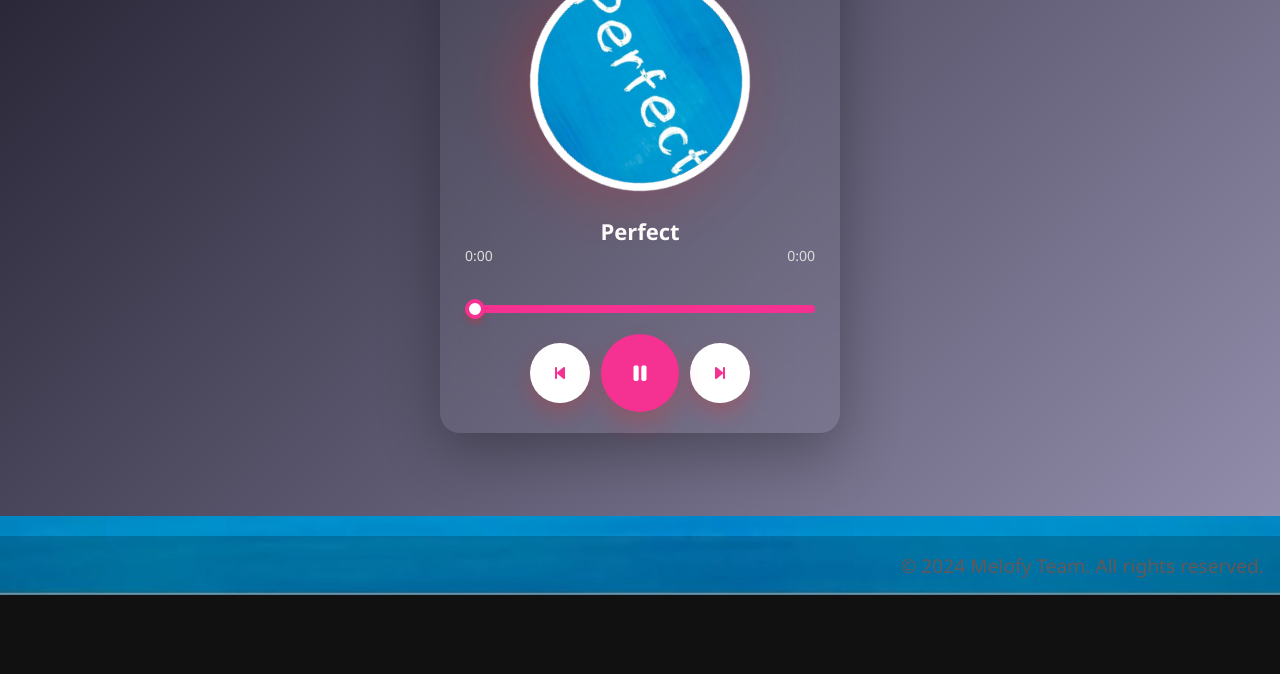
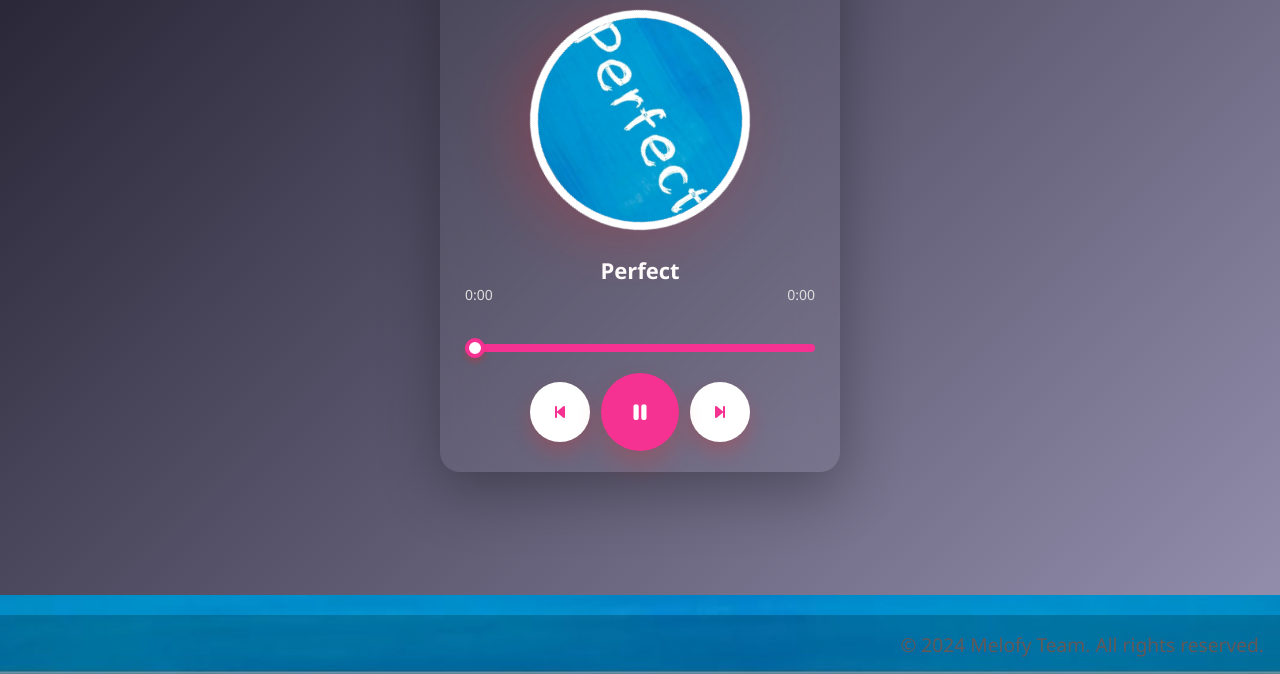
Before and after one commit to Taranpreet0305/Melofy, a plain HTML site: page Index.html in a window 1280 px wide. Shown: the part 205-879 px from the top of the page. Before the commit the page ends 800 px from the top, so only its background shows below. Drawn offline with Linux system fonts and the light colour scheme.

Commit message:
Update Styles.css

```diff
--- a/Styles.css
+++ b/Styles.css
@@ -5,7 +5,7 @@
     font-family: "Segoe UI", Tahoma, Geneva, Verdana, sans-serif;
 }
 
-.body, html {
+.body {
     display: flex;
     flex-direction: column;
     width: 100%;
```
